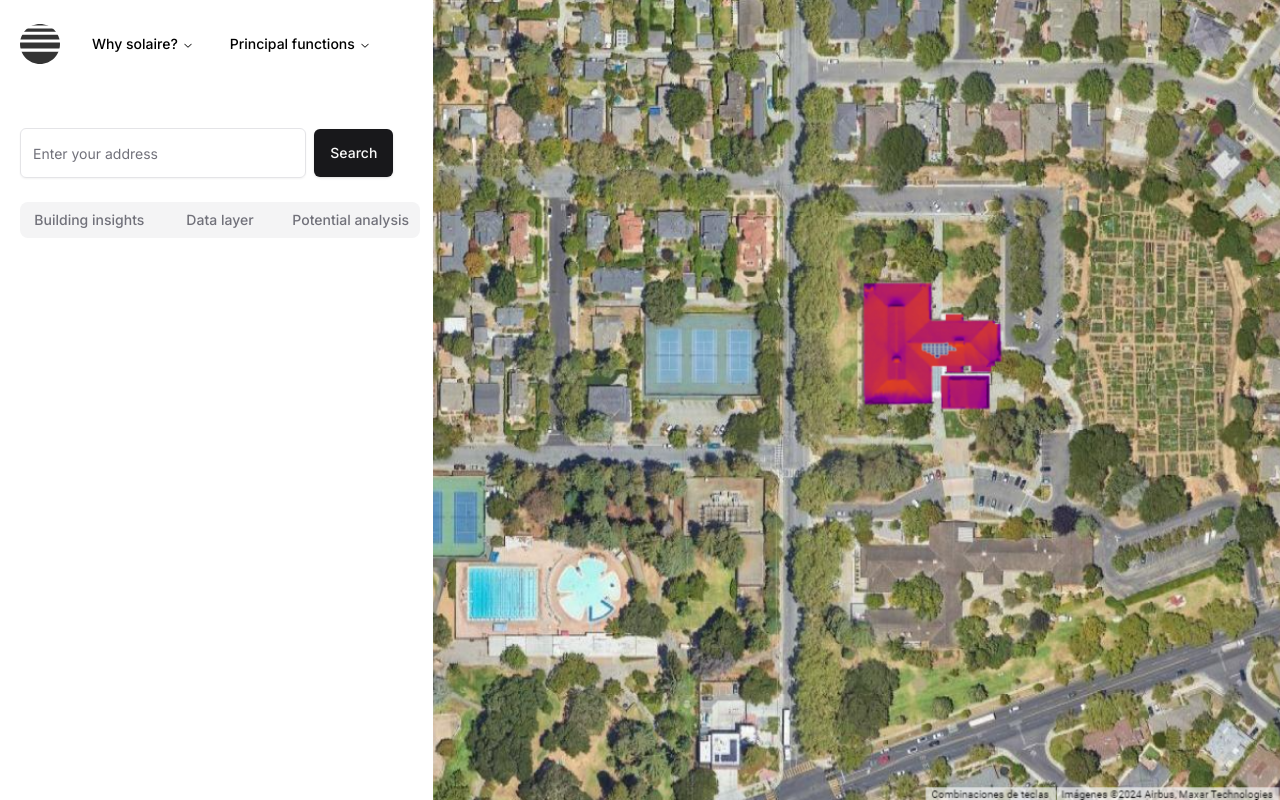
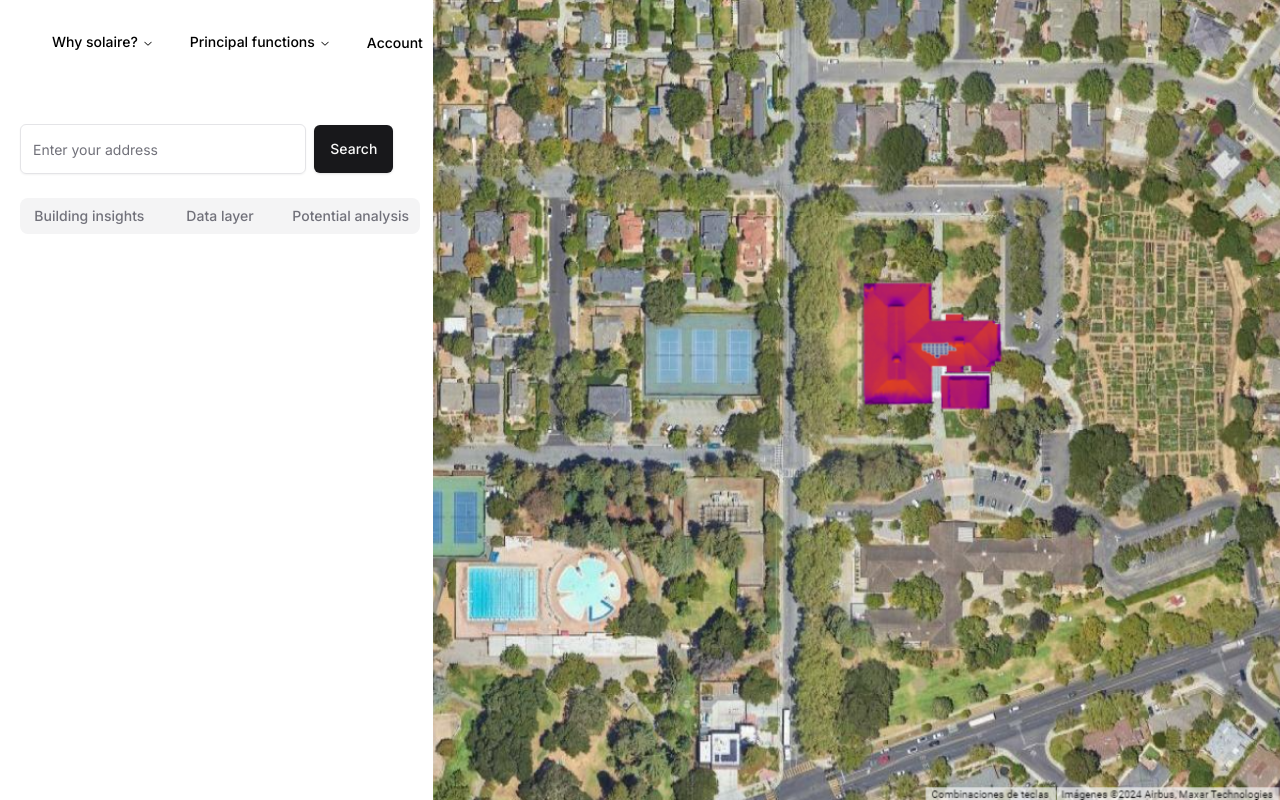
Before and after one commit to tomasferrerasdev/solaire, a Next.js app: page / in a window 1280 px wide. Built offline with nearby package versions, Linux system fonts and the light colour scheme.

Commit message:
feat: add account menu link

```diff
--- a/src/components/custom/NavbarMenu/NavbarMenu.tsx
+++ b/src/components/custom/NavbarMenu/NavbarMenu.tsx
@@ -92,6 +92,13 @@ export const NavbarMenu = () => {
               </ul>
             </NavigationMenuContent>
           </NavigationMenuItem>
+          <NavigationMenuItem>
+            <Link href="/">
+              <NavigationMenuLink className="text-sm py-2 px-4 font-medium">
+                Account
+              </NavigationMenuLink>
+            </Link>
+          </NavigationMenuItem>
         </NavigationMenuList>
       </NavigationMenu>
     </nav>
```
